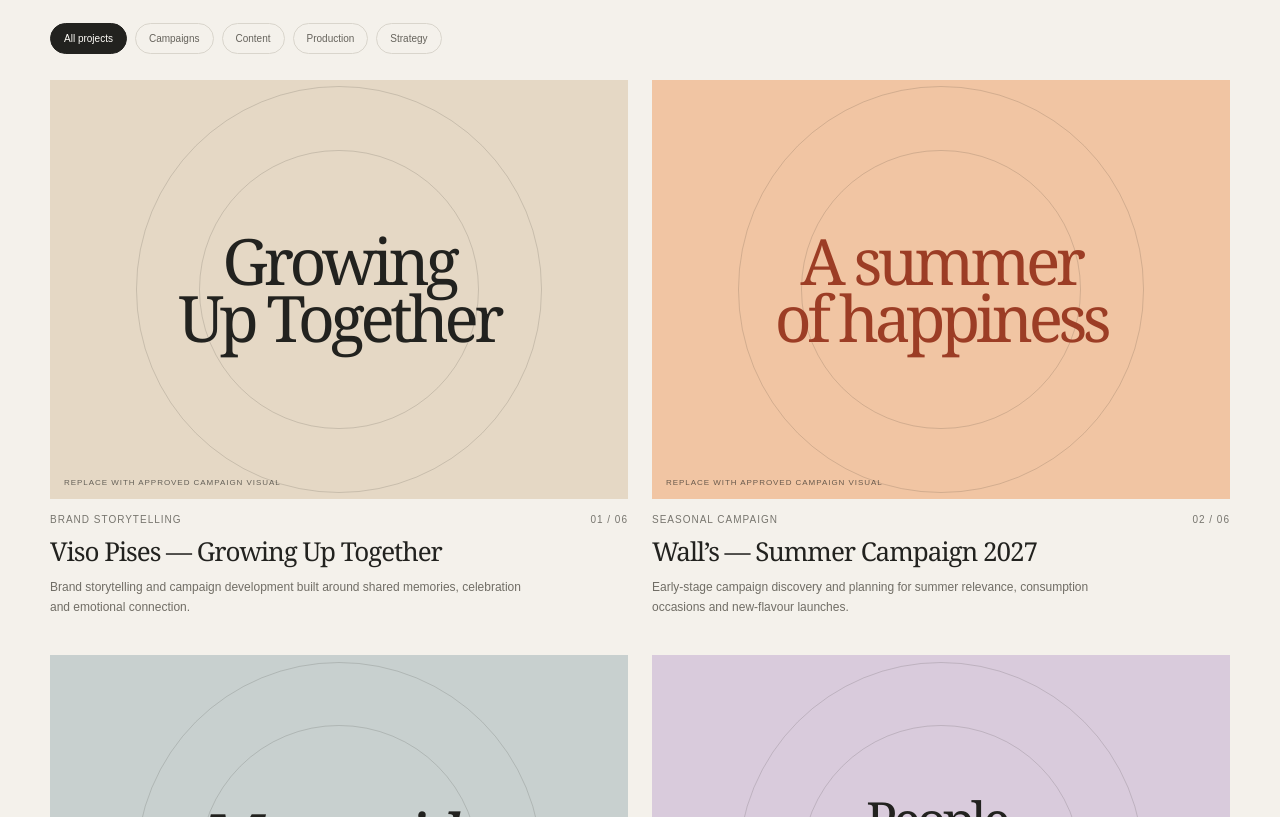
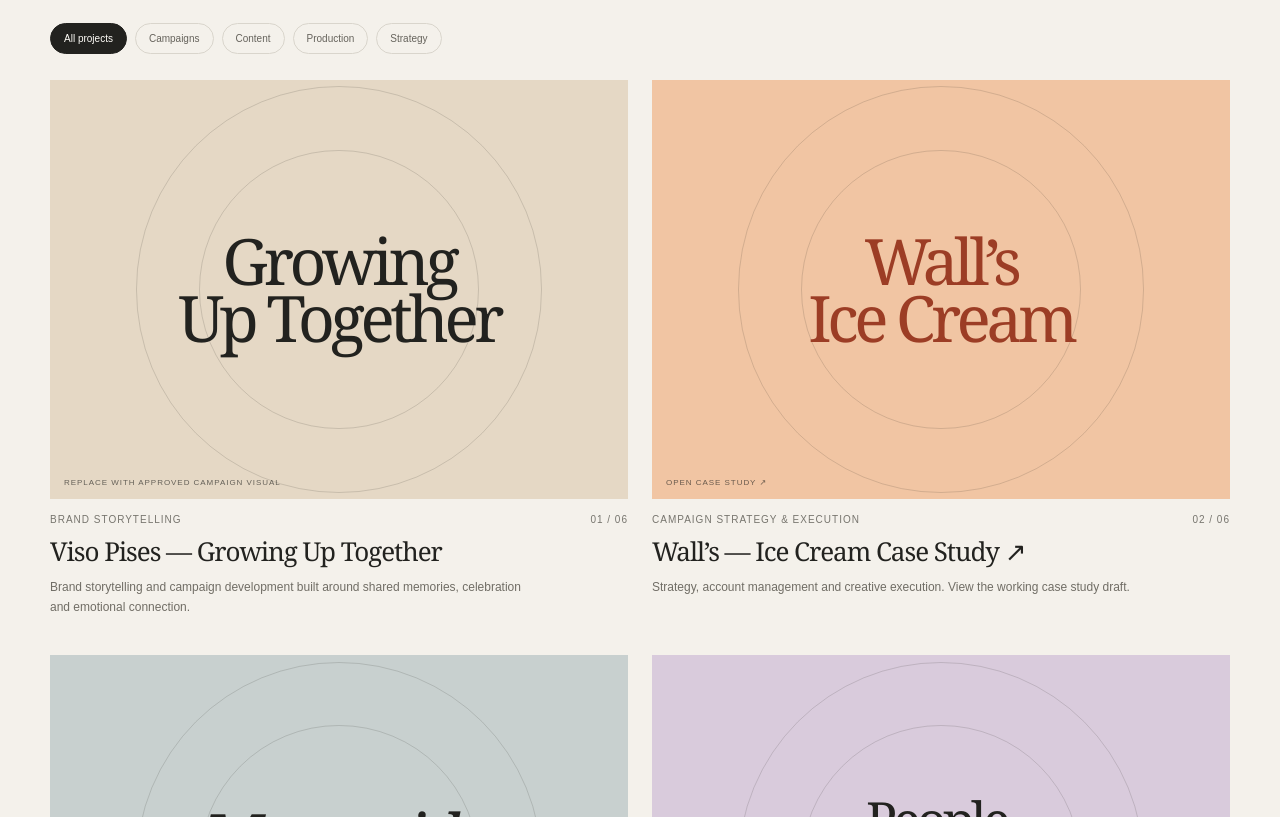
Before and after one commit to Kuuzzzz/Kuuz-Working-Deck, a plain HTML site: page portfolio/index.html in a window 1280 px wide. Shown: the part 725-1542 px from the top of the page. Drawn offline with Linux system fonts and the light colour scheme.

Commit message:
Link Wall's Ice Cream case study from portfolio

```diff
--- a/portfolio/index.html
+++ b/portfolio/index.html
@@ -52,8 +52,8 @@
           <div class="project-meta"><span>Brand storytelling</span><span>01 / 06</span></div><h3>Viso Pises — Growing Up Together</h3><p>Brand storytelling and campaign development built around shared memories, celebration and emotional connection.</p>
         </article>
         <article class="project" data-category="campaign strategy">
-          <div class="project-visual visual-summer"><div class="visual-word">A summer<br>of happiness</div><span class="asset-note">Replace with approved campaign visual</span></div>
-          <div class="project-meta"><span>Seasonal campaign</span><span>02 / 06</span></div><h3>Wall’s — Summer Campaign 2027</h3><p>Early-stage campaign discovery and planning for summer relevance, consumption occasions and new-flavour launches.</p>
+          <a href="case-studies/walls-ice-cream.html" aria-label="Read the Wall's Ice Cream case study"><div class="project-visual visual-summer"><div class="visual-word">Wall’s<br>Ice Cream</div><span class="asset-note">Open case study ↗</span></div></a>
+          <div class="project-meta"><span>Campaign strategy & execution</span><span>02 / 06</span></div><h3><a href="case-studies/walls-ice-cream.html">Wall’s — Ice Cream Case Study ↗</a></h3><p>Strategy, account management and creative execution. View the working case study draft.</p>
         </article>
         <article class="project" data-category="content production">
           <div class="project-visual visual-auto"><div class="visual-word">Move with<br>purpose.</div><span class="asset-note">Replace with approved campaign visual</span></div>
```
